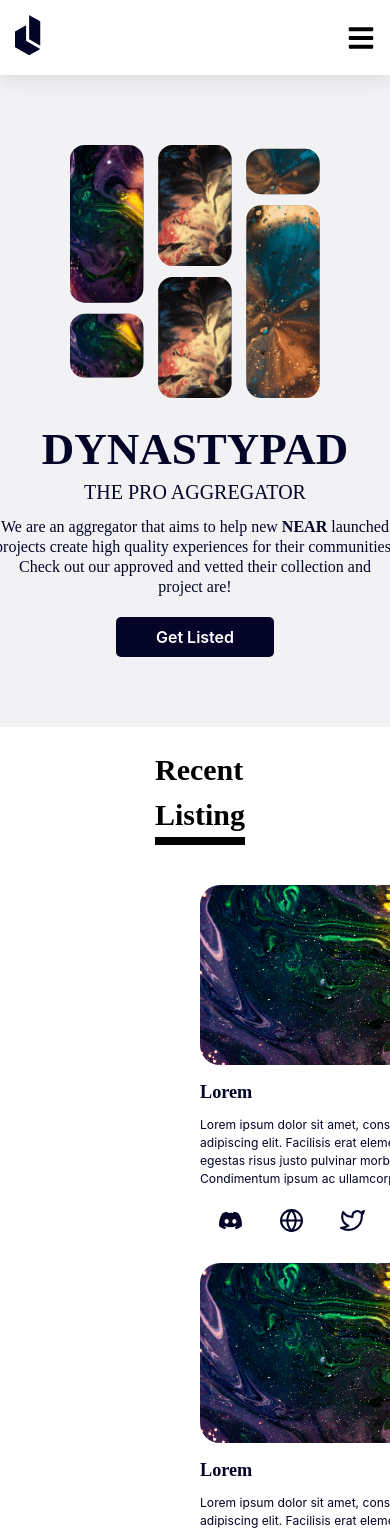
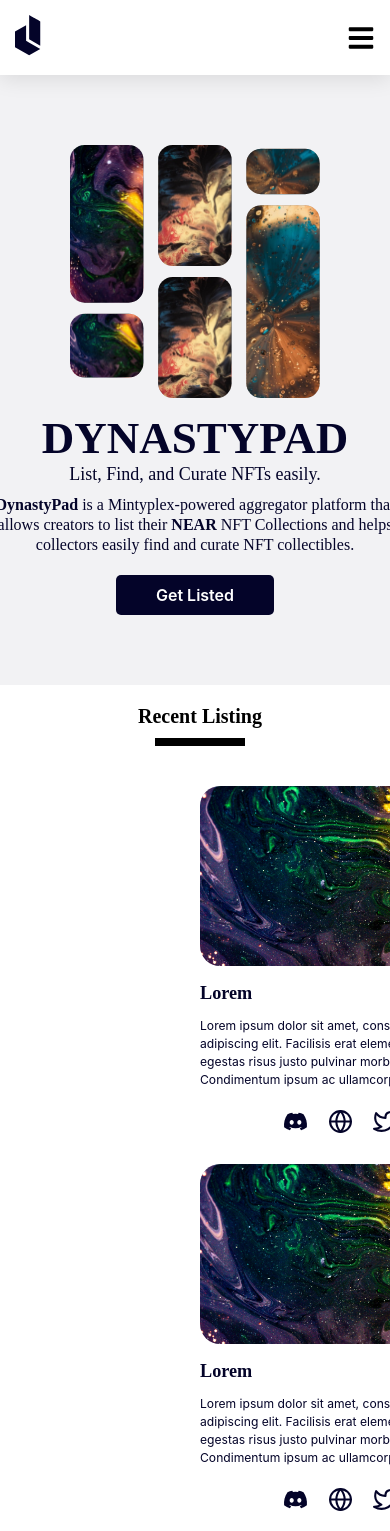
Before and after one commit to DynastyPro/DynastyApp, a React (Create React App) app: page / in a window 390 px wide. Shown: the top 1531 px of the page. Built offline with nearby package versions, Linux system fonts and the light colour scheme; no server answers.

Commit message:
updated responsiveness

```diff
--- a/public/index.html
+++ b/public/index.html
@@ -25,7 +25,7 @@
       work correctly both with client-side routing and a non-root public URL.
       Learn how to configure a non-root public URL by running `npm run build`.
     -->
-    <title>DynastyPro</title>
+    <title>DynastyPad</title>
   </head>
   <body>
     <noscript>You need to enable JavaScript to run this app.</noscript>
--- a/src/component/AboutUs.jsx
+++ b/src/component/AboutUs.jsx
@@ -12,7 +12,7 @@
         <img src={image3} alt="" className='ban-img' sizes='(max-width:300px) 200px'/>
       </div>
 
-      <div className='about-text'>
+      <div className='about-text about-text-1'>
         <div className='about-text-content'>
 
           Lorem ipsum dolor sit amet, consectetur adipiscing elit. Cras luctus nibh blandit feugiat. Non amet, faucibus volutpat tellus. Tristique urna faucibus et adipiscing sollicitudin. Varius vitae imperdiet donec nulla auctor eleifend dis commodo pellentesque. Lorem ipsum dolor sit amet, consectetur adipiscing elit. Cras luctus nibh blandit feugiat. Non amet, faucibus volutpat tellus. Tristique urna faucibus et adipiscing sollicitudin. Varius vitae imperdiet donec nulla auctor eleifend dis commodo pellentesque.
--- a/src/component/Banner.jsx
+++ b/src/component/Banner.jsx
@@ -13,11 +13,9 @@
 
       <div className="banner-text">
         <h1>DYNASTYPAD</h1>
-        <h2>THE PRO AGGREGATOR</h2>
+        <h2>List, Find, and Curate NFTs easily.</h2>
         <h3>
-          We are an aggregator that aims to help new <b>NEAR</b> <br/> launched
-          projects create high quality experiences for <br/> their communities. Check
-          out our approved and vetted <br/> their collection and project are!
+        <b>DynastyPad</b> is a Mintyplex-powered aggregator platform that allows creators to list their <b>NEAR</b> NFT Collections and helps collectors easily find and curate NFT collectibles.
         </h3>
         <div className="register">
           <a href='https://airtable.com/shrGd0Jj6MM6ya2mL' target="blank">Get Listed</a>
--- a/src/component/Footer.jsx
+++ b/src/component/Footer.jsx
@@ -11,29 +11,31 @@
   return (
     <div className="footer">
       <div className="footer-widget">
-        <div>
+        <div widget-className="widget-2">
           {" "}
-          <img src={group4} alt="" className="group4" />
-        </div>
-        <div>
-          <div className="span">
-            <span>Subscribe to our <br/> newsletter</span>
-          </div>
+          <div><img src={group4} alt="" className="group4" /></div>
           <div className="social">
               <FaDiscord className="icon"/>
               <FiGlobe className="icon"/>
               <FiTwitter className="icon"/>
           </div>
-          <div className="h5">
-            <h5><BiCopyright className="icon"/>Copyright - 2022 DynastyPro</h5>
+        </div>
+        <div className="widget-1">
+
+          <div className="span">
+            <span>Subscribe to our <br/> newsletter</span>
           </div>
+          <div className="footer-widget-right">
+            <form onSubmit={onclick}>
+              <input type="text" placeholder="Email address" />
+              <button type="submit" className="submit"><BsChevronRight/></button>
+            </form>
+          </div> <div className="h5">
         </div>
-        <div className="footer-widget-right">
-          <form onSubmit={onclick}>
-            <input type="text" placeholder="Email address" />
-            <button type="submit" className="submit"><BsChevronRight/></button>
-          </form>
         </div>
+      </div>
+      <div className="copyright">
+        <h5><BiCopyright className="icon"/>Copyright - 2022 DynastyPro</h5>
       </div>
     </div>
   );
--- a/src/component/OurService.jsx
+++ b/src/component/OurService.jsx
@@ -10,23 +10,23 @@
 
         <div className='service-header'>
             <h6>Our Service</h6>
-            <span>Lorem ipsum dolor sit amet, consectetur adipiscing elit. </span>
+            <span>We are committed to building an NFT platform that helps you list, find and curate NEAR NFTs. Below are a few of the services we offer: </span>
         </div>
         <div className='service-content'>
             <div className='service-text'>
                 <div className='ellipse'><IoListSharp className='icon'/></div>
-                <h1>Lorem ipsum dolor </h1>
-                <span>Lorem ipsum dolor sit amet, consectetur adipiscing elit. Proin sem tempus sit massa ridiculus eget dignissim id consequat.</span>
+                {/* <h1>Lorem ipsum dolor </h1> */}
+                <span>We allow Creators to list their Upcoming or launched NFT projects effortlessly.</span>
             </div>
             <div className  ='service-text'>
                 <div className='ellipse'><BsBarChart className='icon'/></div>
-                <h1>Lorem ipsum dolor </h1>
-                <span>Lorem ipsum dolor sit amet, consectetur adipiscing elit. Proin sem tempus sit massa ridiculus eget dignissim id consequat.</span>
+                {/* <h1>Lorem ipsum dolor </h1> */}
+                <span>We pull NFT data from different vital sources so that collectors can get the most relevant details about collections.</span>
             </div>
             <div className='service-text'>
                 <div className='ellipse'><FiBox className='icon'/></div>
-                <h1>Lorem ipsum dolor </h1>
-                <span>Lorem ipsum dolor sit amet, consectetur adipiscing elit. Proin sem tempus sit massa ridiculus eget dignissim id consequat.</span>
+                {/* <h1>Lorem ipsum dolor </h1> */}
+                <span>We offer a gamified experience to make it more fun for collectors to curate and engage with Listed Collections.</span>
             </div>
         </div>
     </div>
--- a/src/styles/About.css
+++ b/src/styles/About.css
@@ -80,7 +80,7 @@
 @media screen and (max-width:900px){
     .about{
         padding: 20px;
-        height: 950px !important;
+        height: 850px !important;
     }
     .about-content {
       max-width: 400px;
@@ -91,20 +91,29 @@
       }
       .about-content .about-text h4{
         display: flex;
-        text-align: center;
-        width: 400px;
+        width: 350px;
+        text-align: justify;
         margin: 5px 0px;
         margin-right: 0px !important;
         padding: 0% !important;
         align-items: center;
+        justify-content: center;
       }
       .about-text {
-        display: block;
-        justify-content: center;
+        display: flex;
+        justify-content: space-around;
         text-align: center;
         align-items: center;
         margin-right: 0px !important;
         padding: 0% !important;
+        flex-direction: row-reverse;
+      }
+      .about-text-1 {
+        display: contents;
+      }
+      .ban img {
+        width: 420px;
+        border-radius: 20px;
       }
       .about-content img{
         display: flex;
--- a/src/styles/AboutUs.css
+++ b/src/styles/AboutUs.css
@@ -11,7 +11,7 @@
 }
 
 .about-text{
-    margin: 40px 100px;
+    margin: 40px 0px;
     padding: 0 60px;
     display:flex;
     align-items: center;
@@ -87,7 +87,6 @@
         justify-content: space-around !important;
     } */
     .about-text{
-        margin: 20px 0;
         padding: 0 20px;
         flex-direction: column;
     }
--- a/src/styles/Banner.css
+++ b/src/styles/Banner.css
@@ -19,42 +19,39 @@
 .banner-text h1 {
   margin-top: 40px;
   font-family: "Poppins";
-  font-style: normal;
   font-weight: 800;
   font-size: 50px;
-  line-height: 75px;
   color: #040429;
 }
 
 .banner-text h2 {
-  margin-top: 20px;
   font-family: "Poppins";
-  font-style: normal;
+  /* font-style: italic; */
   font-weight: 500;
-  font-size: 20px;
-  line-height: 30px;
+  font-size: 18px;
   color: #040429;
 }
 
 .banner-text h3 {
   margin-top: 10px;
+  width: 600px;
   font-family: "Poppins";
   font-style: normal;
   font-weight: 400;
   font-size: 18px;
-  line-height: 18px;
+  line-height: 25px;
   color: #040429;
 }
 
 .register{
   font-style: normal;
-font-weight: 600;
+  font-weight: 600;
   margin-top: 20px;
   padding: 10px 40px;
   background: #040429;
-border-radius: 5px;
-width: fit-content;
-color: #FFFFFF;
+  border-radius: 5px;
+  width: fit-content;
+  color: #FFFFFF;
 }
 
 @media screen and (max-width: 900px) {
@@ -77,8 +74,12 @@
     font-size: 45px;
     font-style: bold;
     margin-top: -30px;
-    margin-bottom: -30px;
+    margin-bottom: -20px;
     font-weight: 800 !important;
+  }
+
+  .banner-text h2 {
+    margin-top: 20px;
   }
 
   .banner-image img{
--- a/src/styles/Footer.css
+++ b/src/styles/Footer.css
@@ -1,9 +1,13 @@
 .footer-widget{
-    padding: 80px 100px;
-    padding-bottom: 0px;
+    padding: 40px 400px;
+    padding-bottom: 0px !important;
     display: flex;
     justify-content: space-between;
     background: rgba(4, 4, 41, 0.05);
+}
+
+.widget-2 {
+    display: contents;
 }
 
 .span{
@@ -18,23 +22,32 @@
 .social {
     display: flex;
     align-items: center;
+    justify-content: left;
     margin: 20px 0;
 }
 
 .social .icon{
     font-size: 25px;
-    margin: 0 18px;
+    margin: 0 10px;
     cursor: pointer;
 }
 
-.h5 h5{
+.copyright {
     display: flex;
+    justify-content: center;
+    background: rgba(4, 4, 41, 0.05);
+    padding-bottom: 20px;
+
+}
+
+.h5{
+    display: flex;
+    justify-content: center;
     align-items: center;
-    margin-top: 50px;
     margin-bottom: 20px;
 }
 
-.h5 h5 .icon{
+.h5 .icon{
     font-size: 25px;
     margin-right: 8px;
 }
@@ -65,12 +78,17 @@
     .footer-widget{
         flex-direction: column;
         text-align: center;
-        /* padding: 30px 0px; */
+        padding: 30px 0px;
     }
-    .footer-widget div {
-        margin: 20px 0;
+    .widget-1{
+        display: flex;
+        flex-direction: column;
+        align-items: center;
     }
-    .footer-widget-right {
-        display: none;
+    .widget-2 {
+        display: flex;
+    }
+    .social {
+        justify-content: center;
     }
 }
--- a/src/styles/Listing.css
+++ b/src/styles/Listing.css
@@ -2,8 +2,6 @@
   width: 100%;
   padding: 20px 200px;
 }
-
-
 
 .recentlisting-header {
   display: flex;
@@ -17,7 +15,6 @@
   font-style: normal;
   font-weight: 600;
   font-size: 30px;
-  line-height: 45px;
   color: #000000;
 }
 
@@ -76,6 +73,14 @@
     align-items: center;
     justify-content: space-around;
   }
+  .recentlisting-header p{
+    display: flex;
+    justify-content: space-around;
+    width: 200px;
+    margin-bottom: 10px;
+    font-size: 20px;
+    padding: 0%;
+  }
 }
 
 @media screen and (max-width:1024px) {
--- a/src/styles/Service.css
+++ b/src/styles/Service.css
@@ -29,10 +29,9 @@
   }
 
  .service-header span {
-    font-style: normal;
+    max-width: 200px !important;
     font-weight: 400;
-    font-size: 12.9677px;
-    line-height: 19px;
+    font-size: 12px;
     color: #040429;
   }
 
@@ -92,7 +91,7 @@
 
   @media screen and (max-width:900px){
     .service{
-      height: 850px !important;
+      height: 750px !important;
       display: flex;
       flex-direction: column;
       padding: 20px 0px;
```
Lines whose indentation alone changed are shown as unchanged.
